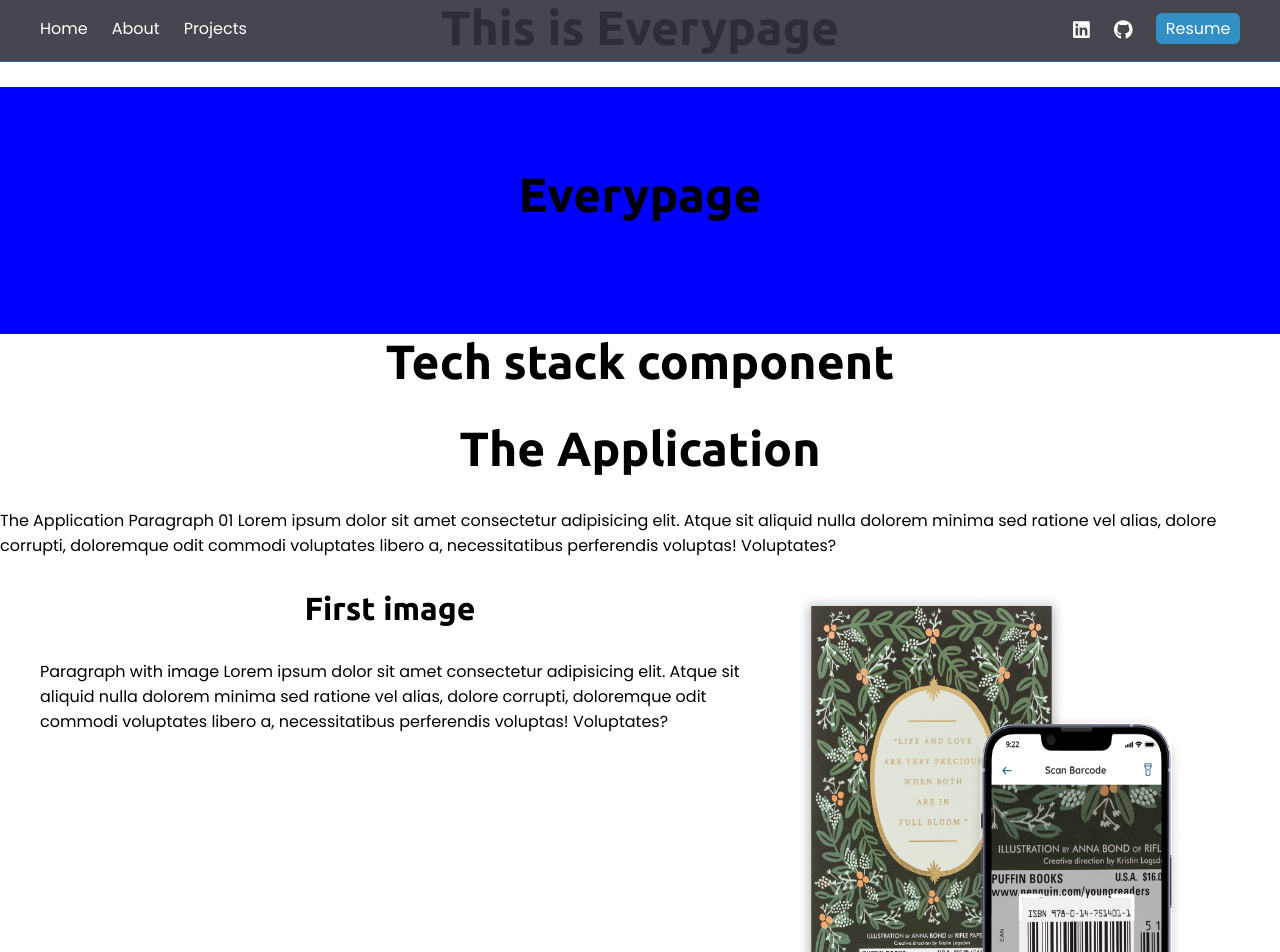
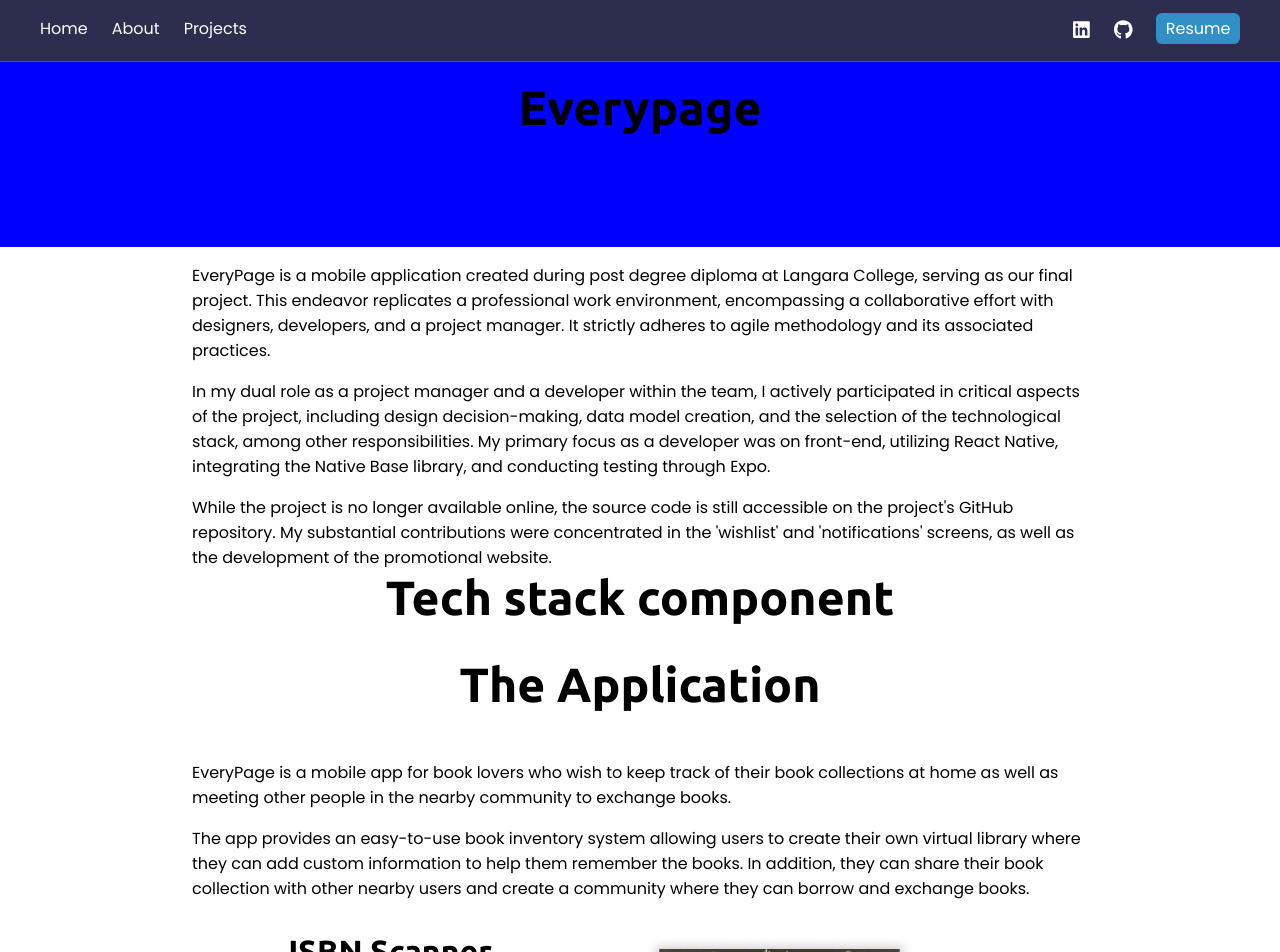
Before and after one commit to gabrielgimenes92/gabrielgimenes92.github.io, a Next.js app: page /projects/everypage in a window 1280 px wide. Shown: the top 952 px of the page. Built offline with nearby package versions, Linux system fonts and the light colour scheme.

Commit message:
Changes content to match everypage project

```diff
--- a/src/app/projects/everypage/page.js
+++ b/src/app/projects/everypage/page.js
@@ -12,12 +12,17 @@
     {
       id: '01',
       content:
-        'Intro Content 01 Lorem ipsum dolor sit amet consectetur adipisicing elit. Atque sit aliquid nulla dolorem minima sed ratione vel alias, dolore corrupti, doloremque odit commodi voluptates libero a, necessitatibus perferendis voluptas! Voluptates?',
+        'EveryPage is a mobile application created during post degree diploma at Langara College, serving as our final project. This endeavor replicates a professional work environment, encompassing a collaborative effort with designers, developers, and a project manager. It strictly adheres to agile methodology and its associated practices.',
     },
     {
       id: '02',
       content:
-        'Intro Content 02 Lorem ipsum dolor sit amet consectetur adipisicing elit. Atque sit aliquid nulla dolorem minima sed ratione vel alias, dolore corrupti, doloremque odit commodi voluptates libero a, necessitatibus perferendis voluptas! Voluptates?',
+        'In my dual role as a project manager and a developer within the team, I actively participated in critical aspects of the project, including design decision-making, data model creation, and the selection of the technological stack, among other responsibilities. My primary focus as a developer was on front-end, utilizing React Native, integrating the Native Base library, and conducting testing through Expo.',
+    },
+    {
+      id: '03',
+      content:
+        "While the project is no longer available online, the source code is still accessible on the project's GitHub repository. My substantial contributions were concentrated in the 'wishlist' and 'notifications' screens, as well as the development of the promotional website.",
     },
   ];
 
@@ -27,18 +32,23 @@
       {
         id: '01',
         content:
-          'The Application Paragraph 01 Lorem ipsum dolor sit amet consectetur adipisicing elit. Atque sit aliquid nulla dolorem minima sed ratione vel alias, dolore corrupti, doloremque odit commodi voluptates libero a, necessitatibus perferendis voluptas! Voluptates?',
+          'EveryPage is a mobile app for book lovers who wish to keep track of their book collections at home as well as meeting other people in the nearby community to exchange books.',
+      },
+      {
+        id: '02',
+        content:
+          'The app provides an easy-to-use book inventory system allowing users to create their own virtual library where they can add custom information to help them remember the books. In addition, they can share their book collection with other nearby users and create a community where they can borrow and exchange books.',
       },
     ],
   };
 
   let textAndImage01 = {
-    title: 'First image',
+    title: 'ISBN Scanner',
     paragraphs: [
       {
         id: '01',
         content:
-          'Paragraph with image Lorem ipsum dolor sit amet consectetur adipisicing elit. Atque sit aliquid nulla dolorem minima sed ratione vel alias, dolore corrupti, doloremque odit commodi voluptates libero a, necessitatibus perferendis voluptas! Voluptates?',
+          'Users can easily add books to their collection by scanning the ISBN barcode and adding manually. Once the book is added, users can personalise the book information, such as personal notes, photos and additional information to help them to organise the books.',
       },
     ],
     image: {
@@ -48,12 +58,12 @@
   };
 
   let textAndImage02 = {
-    title: 'First image',
+    title: 'Virtual Bookshelf On-The-Go',
     paragraphs: [
       {
         id: '01',
         content:
-          'Paragraph with image Lorem ipsum dolor sit amet consectetur adipisicing elit. Atque sit aliquid nulla dolorem minima sed ratione vel alias, dolore corrupti, doloremque odit commodi voluptates libero a, necessitatibus perferendis voluptas! Voluptates?',
+          'Users can access their virtual bookshelf anytime and anywhere. They can also keep track of the reading status, who borrow their books, or where they keep them. Users won’t need to worry if they buy duplicate copies or lose the books.',
       },
     ],
     image: {
@@ -63,12 +73,12 @@
   };
 
   let textAndImage03 = {
-    title: 'First image',
+    title: 'Discover Books',
     paragraphs: [
       {
         id: '01',
         content:
-          'Paragraph with image Lorem ipsum dolor sit amet consectetur adipisicing elit. Atque sit aliquid nulla dolorem minima sed ratione vel alias, dolore corrupti, doloremque odit commodi voluptates libero a, necessitatibus perferendis voluptas! Voluptates?',
+          'Users can share their books with other users by selecting the books they’re willing to share and tagging them as shareable. They can search for available books on the Discover page by book title or author, and nearby location. Users can check on the details of the book, add to their wishlist, and request to borrow the book.',
       },
     ],
     image: {
@@ -79,9 +89,8 @@
 
   return (
     <div>
-      <h1>This is Everypage</h1>
       <SinglePageHero title="Everypage" />
-      <Paragraph content={introContent} />
+      <Paragraph paragraphs={introContent} />
       <TechStack />
       <Paragraph
         title={theApplicationParagraph.title}
--- a/src/components/Paragraph.js
+++ b/src/components/Paragraph.js
@@ -1,10 +1,12 @@
 //Component to create a paragraph, can have a title or not, h1 or h2.
 
 import React from 'react';
+import styles from './Paragraph.module.scss';
 
 const Paragraph = ({ title, paragraphs }) => {
   return (
-    <div>
+    <div className={styles.paragraphWrapper}>
+      <div className={styles.paragraph}>
         {title ? <h1>{title}</h1> : <></>}
         {paragraphs ? (
           paragraphs.map((item) => <p id={item.id}>{item.content}</p>)
@@ -12,6 +14,7 @@
           <></>
         )}
       </div>
+    </div>
   );
 };
 
--- /dev/null
+++ b/src/components/Paragraph.module.scss
@@ -0,0 +1,11 @@
+.paragraphWrapper {
+
+    .paragraph {
+        margin: 0 auto;
+        max-width: 896px;
+
+        p {
+            margin-top: 1rem;
+        }
+    }
+}
--- a/src/components/TextAndImage.module.scss
+++ b/src/components/TextAndImage.module.scss
@@ -3,7 +3,7 @@
 
     .textAndImage {
         margin: 0 auto;
-        max-width: 1200px;
+        max-width: 896px;
         display: flex;
         flex-flow: row nowrap;
 
```
Also changed, not shown: src/app/projects/everypage/page.module.scss (added). Lines whose indentation alone changed are shown as unchanged.
